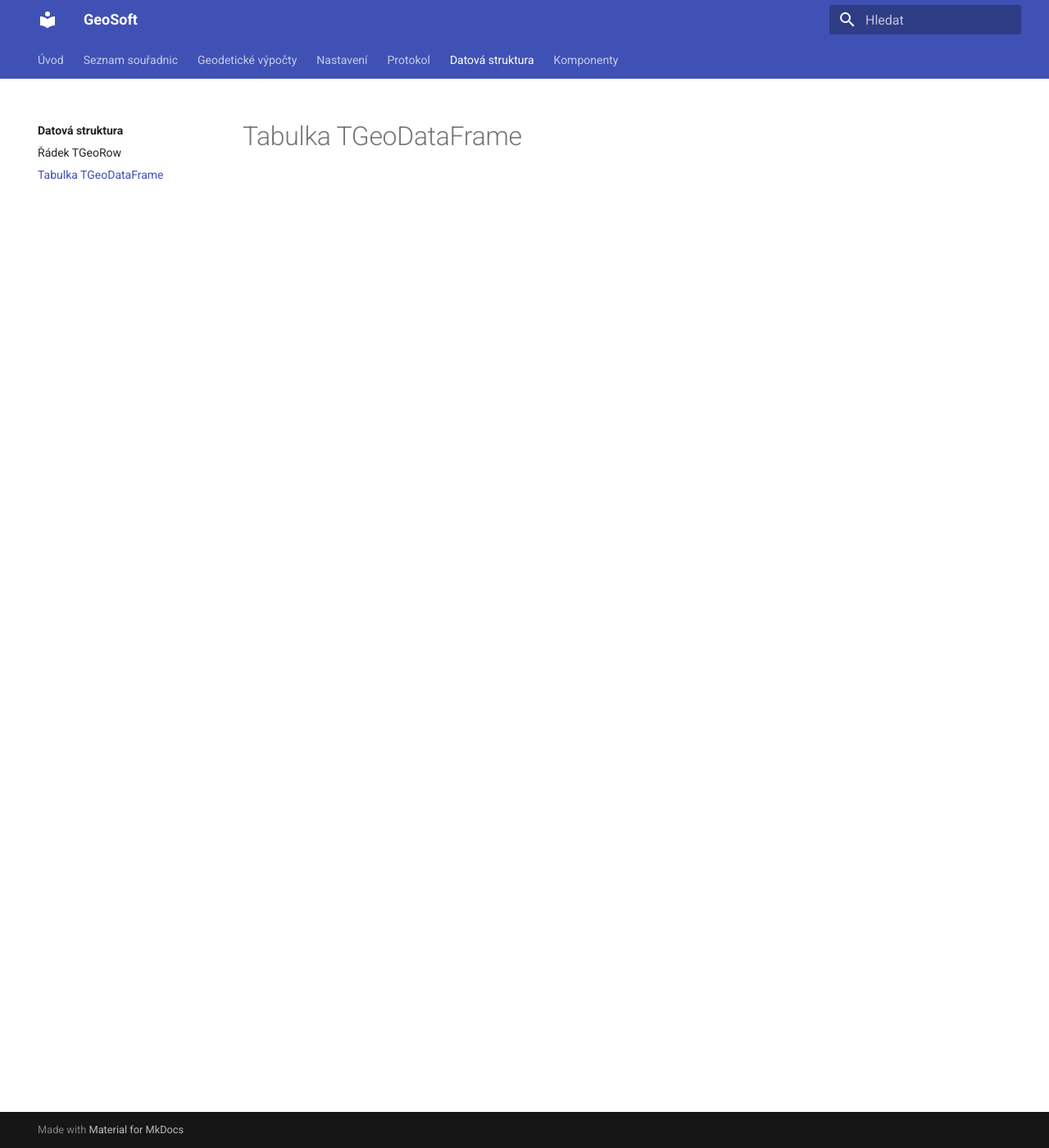
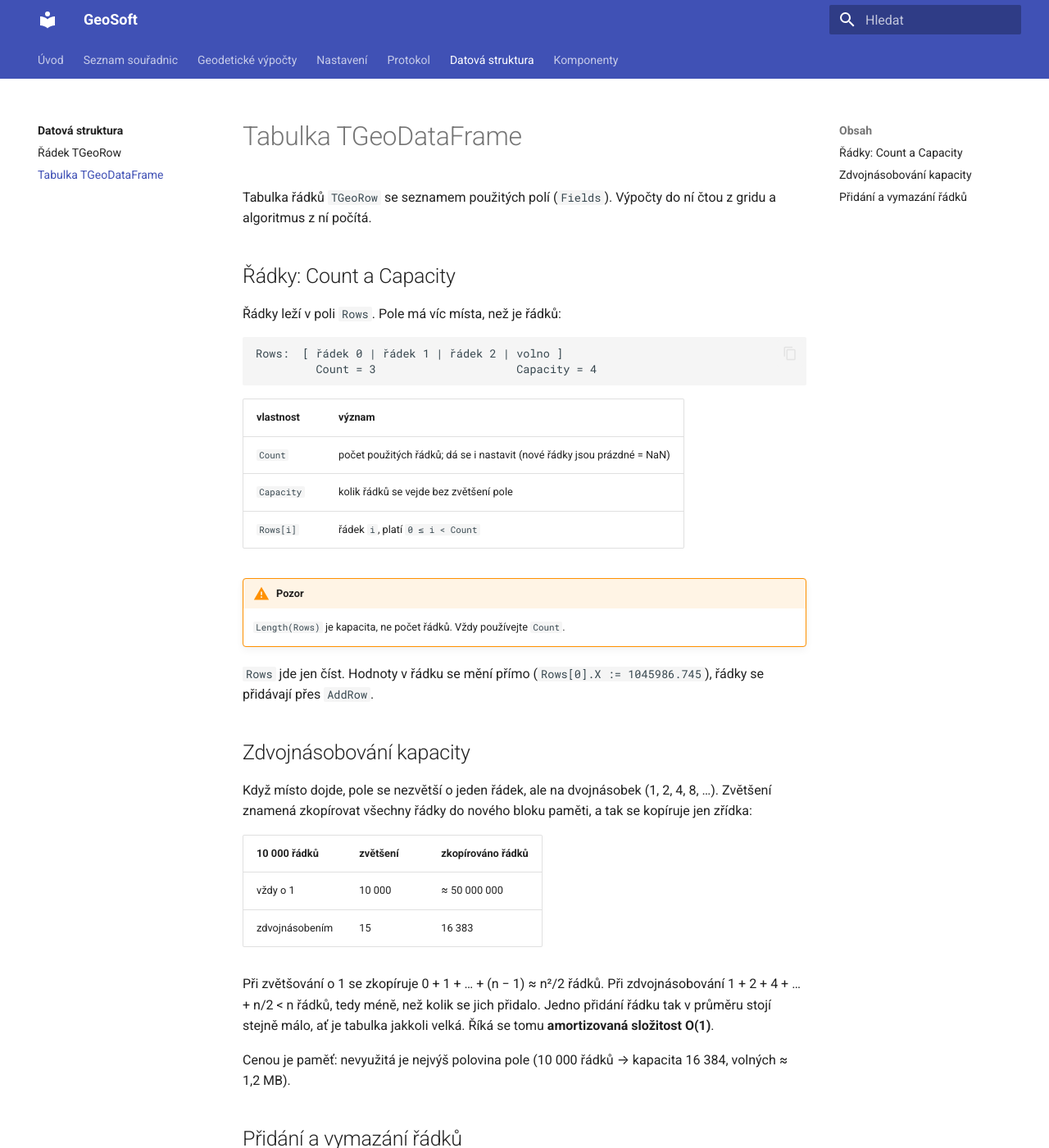
Before and after one commit to kovarmi9/GeoSoft, an MkDocs documentation site: the page built from docs/geodataframe/geodataframe.md, in a window 1280 px wide and 1400 px high. Shown: the whole window at 82% size. Built offline with MkDocs 1.6.1 and Material for MkDocs 9.7.7, drawn with Linux system fonts in a browser that asks for light colours; some of the changed text lies outside the part shown.

Commit message:
TGeoDataFrame: Rows jen pro čtení, FromCSV přes ClearData, dokumentace Count a Capacity

````diff
--- a/docs/geodataframe/geodataframe.md
+++ b/docs/geodataframe/geodataframe.md
@@ -1 +1,54 @@
 # Tabulka TGeoDataFrame
+
+Tabulka řádků `TGeoRow` se seznamem použitých polí (`Fields`).
+Výpočty do ní čtou z gridu a algoritmus z ní počítá.
+
+## Řádky: Count a Capacity
+
+Řádky leží v poli `Rows`. Pole má víc místa, než je řádků:
+
+```
+Rows:  [ řádek 0 | řádek 1 | řádek 2 | volno ]
+         Count = 3                     Capacity = 4
+```
+
+| vlastnost | význam |
+|---|---|
+| `Count` | počet použitých řádků; dá se i nastavit (nové řádky jsou prázdné = NaN) |
+| `Capacity` | kolik řádků se vejde bez zvětšení pole |
+| `Rows[i]` | řádek `i`, platí `0 ≤ i < Count` |
+
+!!! warning "Pozor"
+    `Length(Rows)` je kapacita, ne počet řádků. Vždy používejte `Count`.
+
+`Rows` jde jen číst. Hodnoty v řádku se mění přímo
+(`Rows[0].X := 1045986.745`), řádky se přidávají přes `AddRow`.
+
+## Zdvojnásobování kapacity
+
+Když místo dojde, pole se nezvětší o jeden řádek, ale na dvojnásobek
+(1, 2, 4, 8, …). Zvětšení znamená zkopírovat všechny řádky do nového
+bloku paměti, a tak se kopíruje jen zřídka:
+
+| 10 000 řádků | zvětšení | zkopírováno řádků |
+|---|---|---|
+| vždy o 1 | 10 000 | ≈ 50 000 000 |
+| zdvojnásobením | 15 | 16 383 |
+
+Při zvětšování o 1 se zkopíruje 0 + 1 + … + (n − 1) ≈ n²/2 řádků.
+Při zdvojnásobování 1 + 2 + 4 + … + n/2 < n řádků, tedy méně, než kolik
+se jich přidalo. Jedno přidání řádku tak v průměru stojí stejně málo,
+ať je tabulka jakkoli velká. Říká se tomu **amortizovaná složitost O(1)**.
+
+Cenou je paměť: nevyužitá je nejvýš polovina pole
+(10 000 řádků → kapacita 16 384, volných ≈ 1,2 MB).
+
+## Přidání a vymazání řádků
+
+| metoda | co dělá |
+|---|---|
+| `AddRow` | přidá jeden prázdný řádek |
+| `AddRow(N)` | přidá N prázdných řádků |
+| `AddRow(Row)` | přidá kopii hotového řádku |
+| `Count := N` | nastaví počet řádků (přidá prázdné nebo zahodí poslední) |
+| `ClearData` | smaže všechny řádky a uvolní paměť; `Fields` zůstane |
````
Also changed, not shown: 1 other file.
